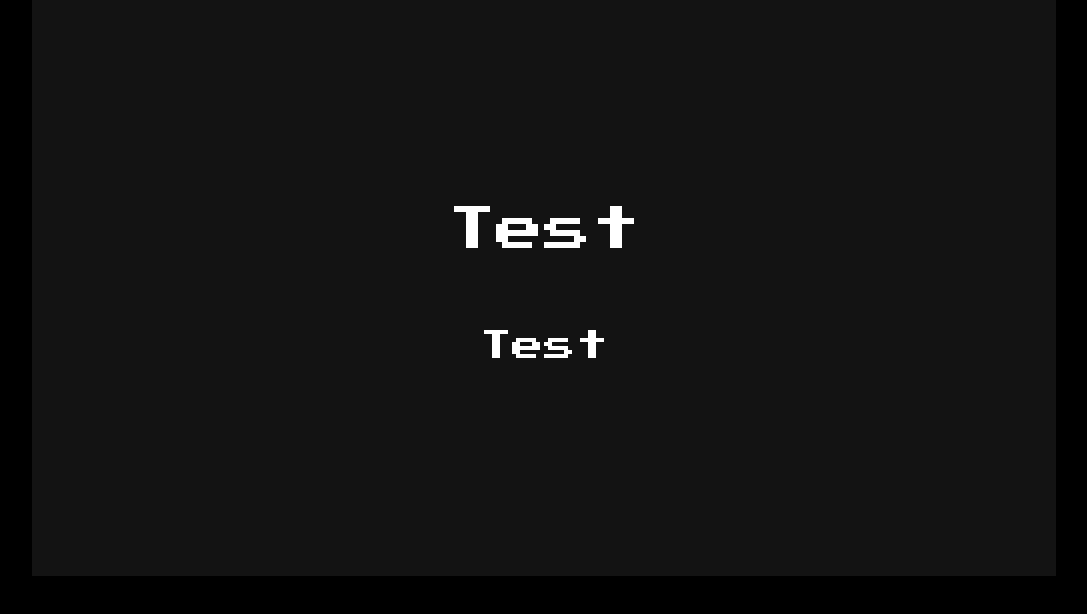
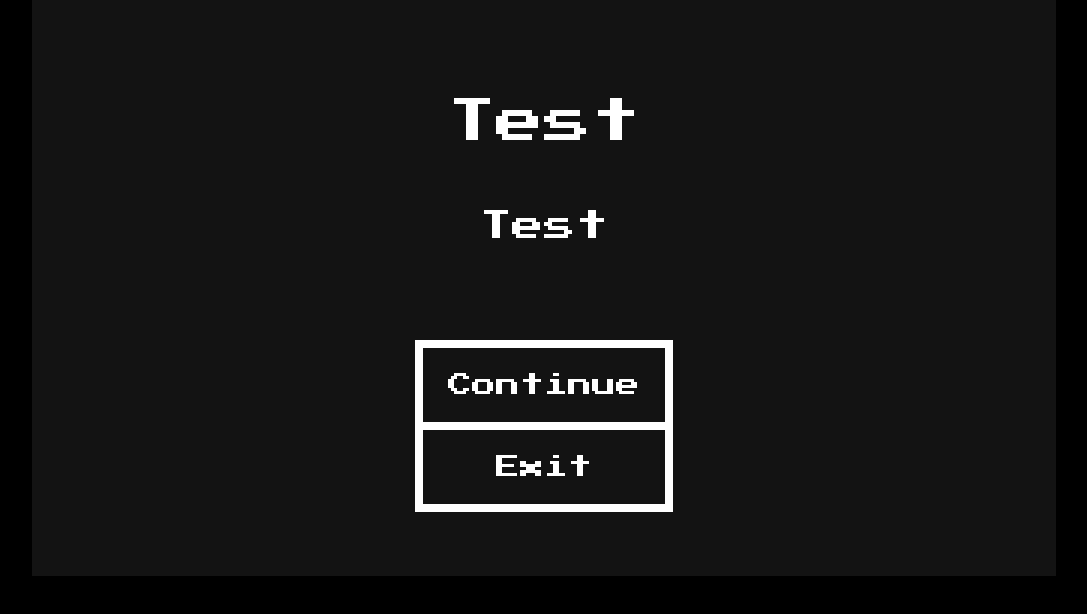
Before and after one commit to Iridynne/turn-based-adventure, a plain HTML site: page index.html in a window 1280 px wide. Shown: the whole page, without its empty margins (96-1183 px from the left). Drawn offline with nearby package versions, Linux system fonts and the light colour scheme.

Commit message:
Created Layout + Buttons

```diff
--- a/css/transition.css
+++ b/css/transition.css
@@ -10,21 +10,49 @@ div#transition-overlay {
     right: 0;
     z-index: 10;
     opacity: 0;
+    display: grid;
+    grid-template-rows: 1fr auto;
+}
+
+div.title-container {
+    margin: auto;
+    display: grid;
 }
 
 div#transition-title, div#transition-subtitle  {
-    position: absolute;
-    top: 40%;
-    left: 50%;
-    transform: translate(-50%, -50%);
     color: var(--color3);
+    margin: auto;
 }
 
 div#transition-title  {
     font-size: 48px;
+
+    margin-bottom: 64px;
 }
 
 div#transition-subtitle  {
-    top: 60%;
     font-size: 32px;
 }
+
+div#transition-options {
+    display: grid;
+
+    margin: 0 auto 64px;
+
+    background-color: var(--color3);
+    border: 8px solid var(--color3);
+}
+
+div#transition-options > button.option {
+    padding: 2rem;
+    font-size: 24px;
+    margin-bottom: 8px;
+}
+
+div#transition-options > button.option:last-child {
+    margin-bottom: 0;
+}
+
+div#transition-options > button.option:disabled {
+    color: var(--color2);
+}
--- a/index.html
+++ b/index.html
@@ -29,8 +29,15 @@
 
         <!-- Transition Overlay -->
         <div id="transition-overlay">
-          <div id="transition-title">Forest</div>
-          <div id="transition-subtitle">1 - 1</div>
+          <div class="title-container">
+            <div id="transition-title">Forest</div>
+            <div id="transition-subtitle">1 - 1</div>
+          </div>
+
+          <div id="transition-options">
+            <button id="continue" class="option">Continue</button>
+            <button id="exit" class="option">Exit</button>
+          </div>
         </div>
 
         <!-- Encounter Menu -->
```
